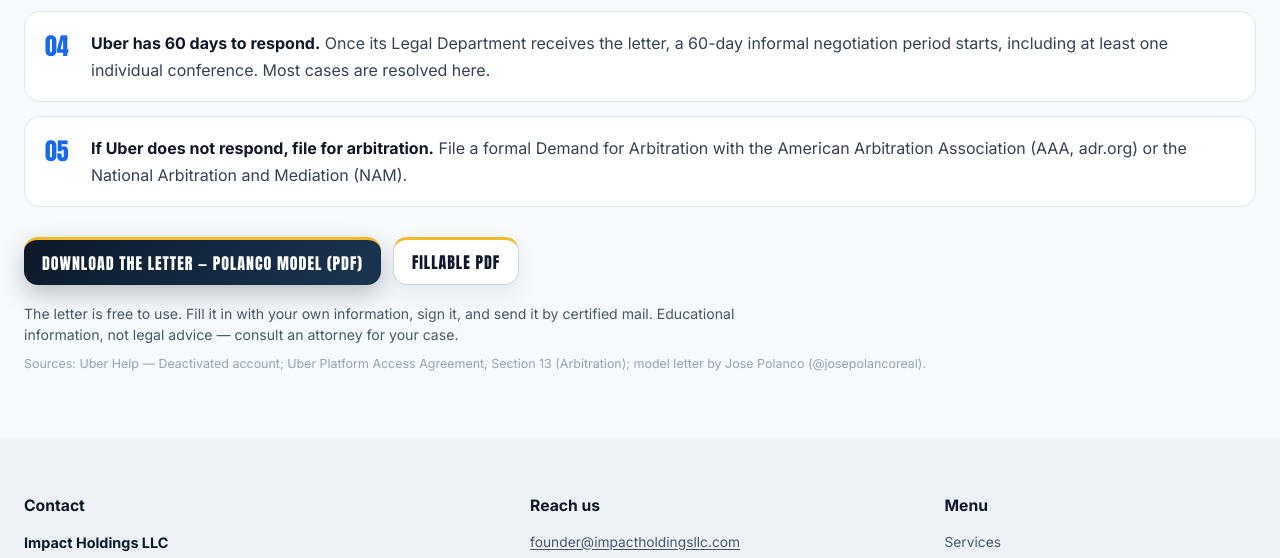
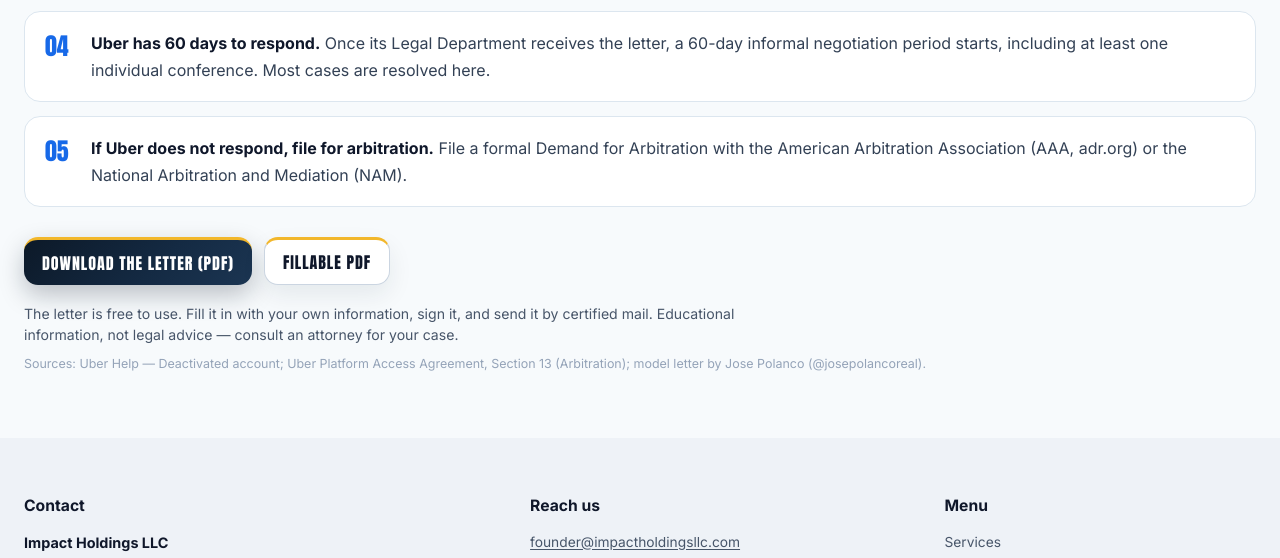
Before and after one commit to impactlabsglobal/impact-holdings-website, a plain HTML site: page uber.html in a window 1280 px wide. Shown: the part 675-1233 px from the top of the page. Drawn offline with Linux system fonts and the light colour scheme.

Commit message:
Remove Polanco model name from Uber download button

```diff
--- a/uber.html
+++ b/uber.html
@@ -508,7 +508,7 @@
           <li id="uber-step-5"><strong>If Uber does not respond, file for arbitration.</strong> File a formal Demand for Arbitration with the American Arbitration Association (AAA, adr.org) or the National Arbitration and Mediation (NAM).</li>
         </ol>
         <div class="uber-downloads">
-          <a class="button" id="uber-download-word" href="/carta-arbitraje-uber-polanco.pdf" download="carta-arbitraje-uber-polanco.pdf">Download the letter — Polanco model (PDF)</a>
+          <a class="button" id="uber-download-word" href="/carta-arbitraje-uber-polanco.pdf" download="carta-arbitraje-uber-polanco.pdf">Download the letter (PDF)</a>
           <a class="button secondary" id="uber-download-pdf" href="/carta-de-arbitraje-uber.pdf" download="carta-de-arbitraje-uber.pdf">Fillable PDF</a>
         </div>
         <p class="uber-note" id="uber-note">The letter is free to use. Fill it in with your own information, sign it, and send it by certified mail. Educational information, not legal advice — consult an attorney for your case.</p>
@@ -563,7 +563,7 @@
         ['.service-card:nth-child(1) p','A simple tax filing for employees with a W-2 form.'],['.service-card:nth-child(1) .service-sub','Family (father, mother and son): maximum $160.'],['.service-card:nth-child(2) p','Combined filing for employees and independent contractors with mileage.'],['.service-card:nth-child(3) p','Complete LLC formation with EIN, business email, and the official CP 575 letter.'],['.service-card:nth-child(4) p','W-2 and 1099 together in one filing. Save $50 vs. $350 separately.'],
         ['#request-title','Start your request'],['#request-title + p','Fill out the form below and upload your documents securely.'],
 
-        ['#footerContactTitle','Contact'],['#footerReachTitle','Reach us'],['#footerMenuTitle','Menu'],['#footerMenuServices','Services'],['#footerMenuUber','Uber guide'],['#footerMenuLlc','LLC formation'],['#footerMenuRequest','Start your request'],['#footerCopy','© 2026 Impact Holdings LLC. All rights reserved.'],['#uber-kicker','For Uber drivers'],['#uber-title','Deactivated by Uber? Appeal first, then arbitrate.'],['#uber-intro','If Uber deactivated your driver account, you have a right to appeal — and if the appeal is denied, you can demand arbitration. Follow these steps in order.'],['#uber-download-word','Download the letter \u2014 Polanco model (PDF)'],['#uber-download-pdf','Fillable PDF'],['#uber-note','The letter is free to use. Fill it in with your own information, sign it, and send it by certified mail. Educational information, not legal advice — consult an attorney for your case.'],['#uber-sources','Sources: Uber Help — Deactivated account; Uber Platform Access Agreement, Section 13 (Arbitration); model letter by Jose Polanco (@josepolancoreal).'],
+        ['#footerContactTitle','Contact'],['#footerReachTitle','Reach us'],['#footerMenuTitle','Menu'],['#footerMenuServices','Services'],['#footerMenuUber','Uber guide'],['#footerMenuLlc','LLC formation'],['#footerMenuRequest','Start your request'],['#footerCopy','© 2026 Impact Holdings LLC. All rights reserved.'],['#uber-kicker','For Uber drivers'],['#uber-title','Deactivated by Uber? Appeal first, then arbitrate.'],['#uber-intro','If Uber deactivated your driver account, you have a right to appeal — and if the appeal is denied, you can demand arbitration. Follow these steps in order.'],['#uber-download-word','Download the letter (PDF)'],['#uber-download-pdf','Fillable PDF'],['#uber-note','The letter is free to use. Fill it in with your own information, sign it, and send it by certified mail. Educational information, not legal advice — consult an attorney for your case.'],['#uber-sources','Sources: Uber Help — Deactivated account; Uber Platform Access Agreement, Section 13 (Arbitration); model letter by Jose Polanco (@josepolancoreal).'],
       ],
       es: [
         ['#menuTitle','Impact Holdings LLC'],['#menuCta','Comenzar solicitud →'],['#menuTax','Servicios'],['#menuUber','Guía Uber'],['#menuContact','Contacto'],['.nav-links a:nth-child(1)','Servicios'],['.nav-links a:nth-child(2)','Guía Uber'],['.nav-links a:nth-child(3)','Contacto'],
@@ -577,7 +577,7 @@
         ['.service-card:nth-child(1) p','Declaración sencilla para empleados con formulario W-2.'],['.service-card:nth-child(1) .service-sub','Familia (padre, madre e hijo): máximo $160.'],['.service-card:nth-child(2) p','Declaración combinada para empleados y contratistas independientes con millaje.'],['.service-card:nth-child(3) p','Formación completa de LLC con EIN, correo profesional y la carta oficial CP 575.'],['.service-card:nth-child(4) p','W-2 y 1099 juntos en una sola declaración. Ahorra $50 frente a $350 por separado.'],
         ['#request-title','Comienza tu solicitud'],['#request-title + p','Completa el formulario y sube tus documentos de forma segura.'],
 
-        ['#footerContactTitle','Contacto'],['#footerReachTitle','Contáctanos'],['#footerMenuTitle','Menú'],['#footerMenuServices','Servicios'],['#footerMenuUber','Guía Uber'],['#footerMenuLlc','Formación de LLC'],['#footerMenuRequest','Comenzar solicitud'],['#footerCopy','© 2026 Impact Holdings LLC. Todos los derechos reservados.'],['#uber-kicker','Para conductores de Uber'],['#uber-title','¿Uber te desactivó? Apela primero, luego arbitraje.'],['#uber-intro','Si Uber desactivó tu cuenta de conductor, tienes derecho a apelar — y si te niegan la apelación, puedes exigir arbitraje. Sigue estos pasos en orden.'],['#uber-download-word','Descargar la carta \u2014 modelo Polanco (PDF)'],['#uber-download-pdf','PDF rellenable'],['#uber-note','La carta es gratis. Llénala con tu información, fírmala y envíala por correo certificado. Información educativa, no asesoría legal — consulta a un abogado para tu caso.'],['#uber-sources','Fuentes: Ayuda de Uber — cuenta desactivada; Platform Access Agreement de Uber, sección 13 (Arbitraje); modelo de carta de Jose Polanco (@josepolancoreal).'],
+        ['#footerContactTitle','Contacto'],['#footerReachTitle','Contáctanos'],['#footerMenuTitle','Menú'],['#footerMenuServices','Servicios'],['#footerMenuUber','Guía Uber'],['#footerMenuLlc','Formación de LLC'],['#footerMenuRequest','Comenzar solicitud'],['#footerCopy','© 2026 Impact Holdings LLC. Todos los derechos reservados.'],['#uber-kicker','Para conductores de Uber'],['#uber-title','¿Uber te desactivó? Apela primero, luego arbitraje.'],['#uber-intro','Si Uber desactivó tu cuenta de conductor, tienes derecho a apelar — y si te niegan la apelación, puedes exigir arbitraje. Sigue estos pasos en orden.'],['#uber-download-word','Descargar la carta (PDF)'],['#uber-download-pdf','PDF rellenable'],['#uber-note','La carta es gratis. Llénala con tu información, fírmala y envíala por correo certificado. Información educativa, no asesoría legal — consulta a un abogado para tu caso.'],['#uber-sources','Fuentes: Ayuda de Uber — cuenta desactivada; Platform Access Agreement de Uber, sección 13 (Arbitraje); modelo de carta de Jose Polanco (@josepolancoreal).'],
       ]
     };
     function applyLanguage(nextLanguage){
```
